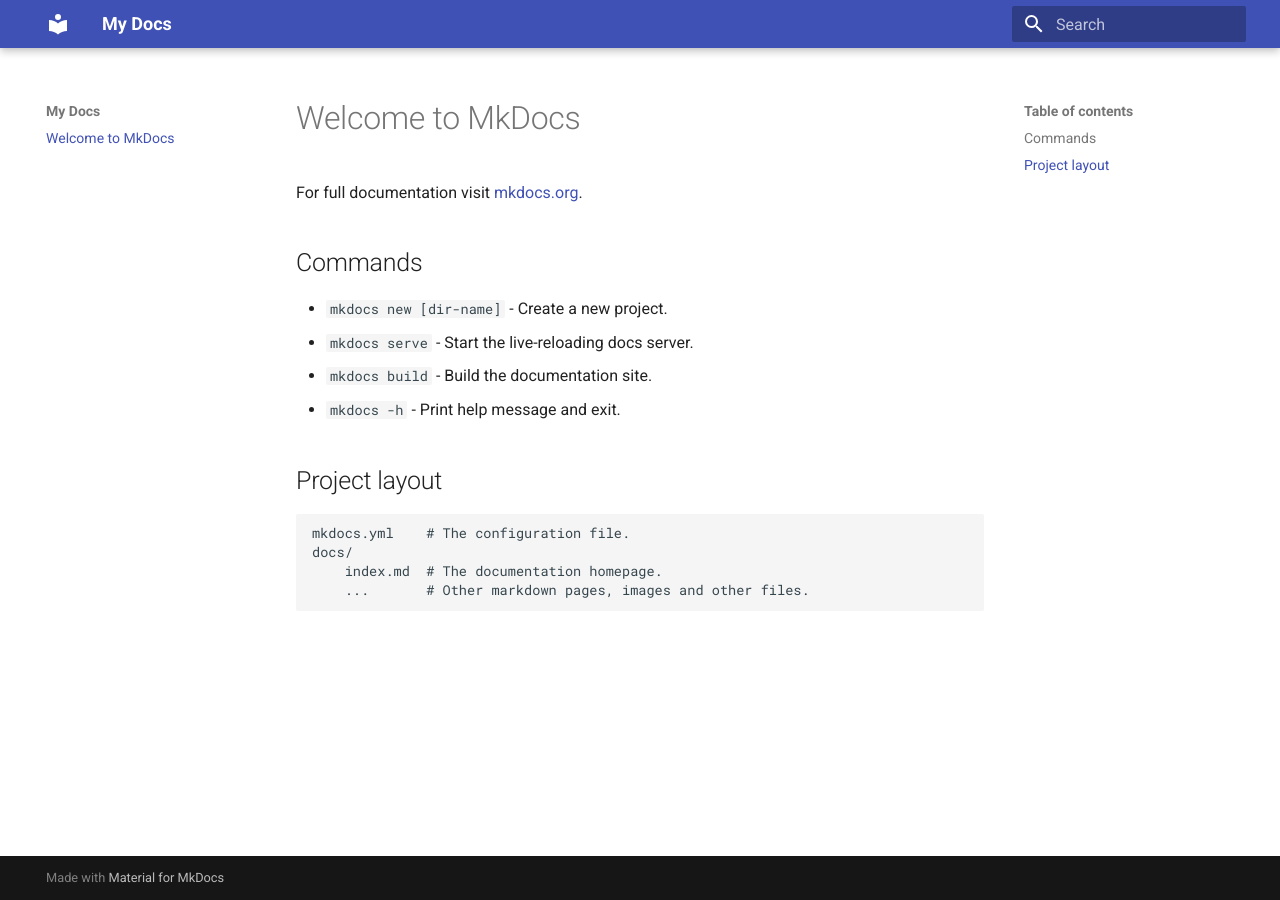
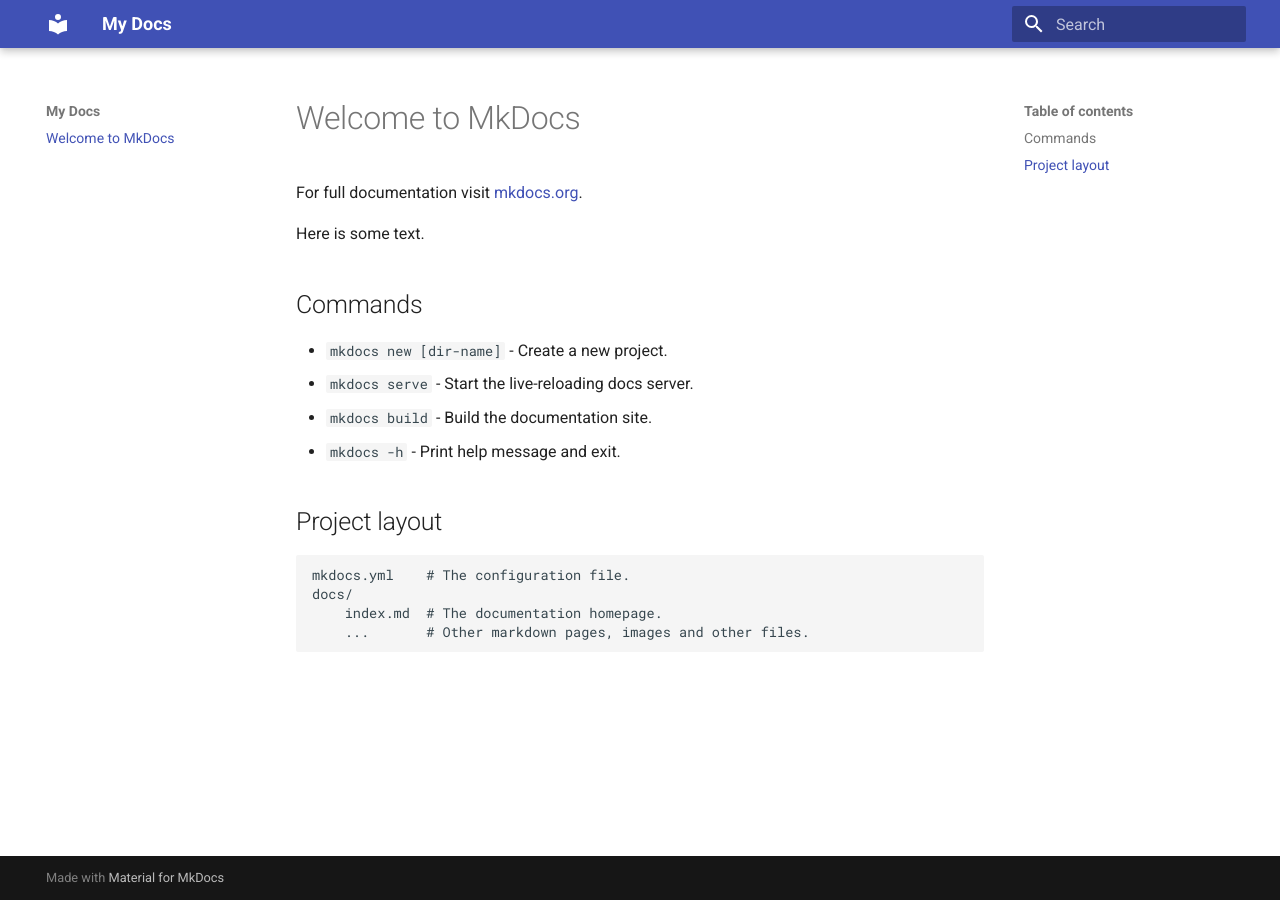
Before and after one commit to dgoppenheimer/mk-test, an MkDocs documentation site: the page built from docs/index.md, in a window 1280 px wide. Built offline with MkDocs 1.6.1 and Material for MkDocs 9.7.7, drawn with Linux system fonts in a browser that asks for light colours.

Commit message:
added some text

```diff
--- a/docs/index.md
+++ b/docs/index.md
@@ -1,6 +1,8 @@
 # Welcome to MkDocs
 
 For full documentation visit [mkdocs.org](https://www.mkdocs.org).
+
+Here is some text.
 
 ## Commands
 
```
